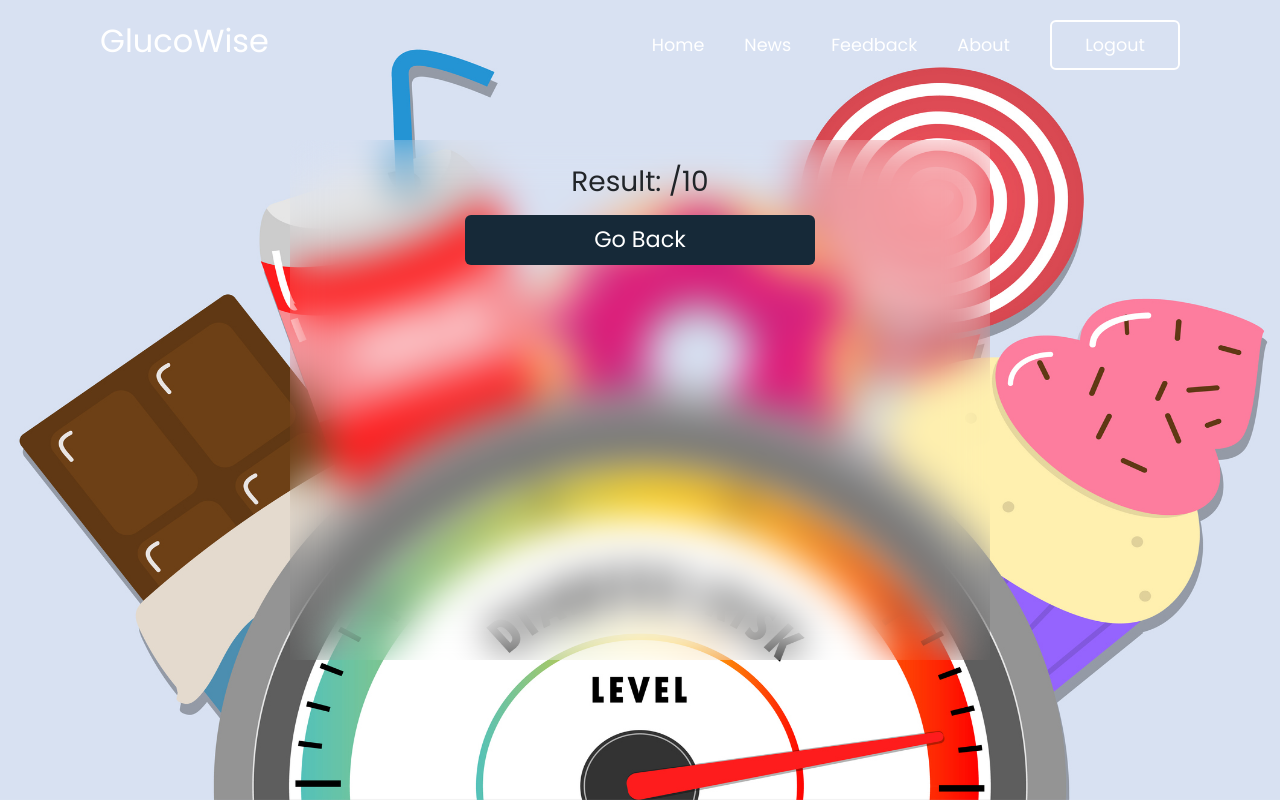
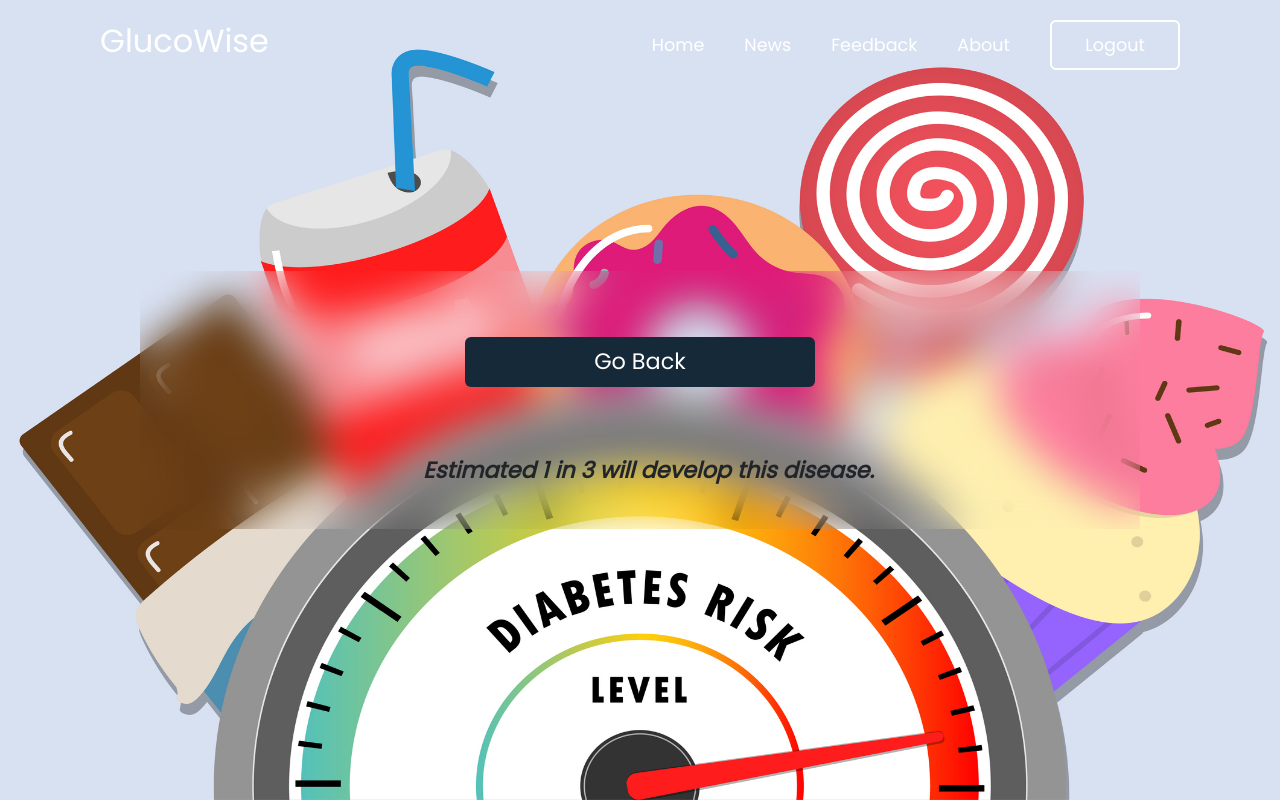
Before and after one commit to Kushal3603/DiabetesPredictionUsingML, a React (Create React App) app in the folder frontend/: page /result in a window 1280 px wide. Built offline with nearby package versions, Linux system fonts and the light colour scheme.

Commit message:
Last Commit

```diff
--- a/frontend/src/Result.css
+++ b/frontend/src/Result.css
@@ -10,10 +10,11 @@
 .resultContainer{
     font-size: 1.4em;
     font-family: 'Poppins',sans-serif;
-    width: 700px;
     padding: 25px 40px;
-    height: 520px;
+    height: fit-content;
     backdrop-filter: blur(20px);
+    width: 1000px;
+    padding-top: 50px;
 }
 
 .back{
--- a/frontend/src/Result.js
+++ b/frontend/src/Result.js
@@ -1,14 +1,30 @@
-import React from 'react'
-import './Result.css'
-import { Link,useNavigate } from 'react-router-dom'
+import React, { useState, useEffect } from 'react';
+import './Result.css';
+import { Link, useNavigate, useLocation } from 'react-router-dom';
 
-function Result(props) {
-  const vari1 = props.data;
-    const navigate=useNavigate();
-    const handleClick=()=>{
-        navigate('/')
+function Loader() {
+  return <div className="loader">Loading...</div>;
 }
 
+function Result() {
+    const navigate = useNavigate();
+    const location = useLocation();
+    const [loading, setLoading] = useState(true);
+    const handleClick = () => {
+        navigate('/');
+    };
+
+    useEffect(() => {
+        // Simulate a delay to show the loader for demonstration purposes
+        const timeout = setTimeout(() => {
+            setLoading(false);
+        }, 2000); // Adjust the delay as needed
+
+        return () => clearTimeout(timeout);
+    }, []);
+
+    const { predictions, bmi, junk } = location.state || {};
+    console.log("Predictions in Result:", predictions);
 
     return (
         <>
@@ -19,25 +35,50 @@ function Result(props) {
                     <Link to="#">News</Link>
                     <Link to="#">Feedback</Link>
                     <Link to="#">About</Link>
-          <button onClick={handleClick} className="loginbtn" >Logout</button>
+                    <button onClick={handleClick} className="loginbtn">Logout</button>
                 </nav>
             </header>
-    <div className='resultContainer'>
-        {console.log(vari1)}
-        <center><h3>Result: {vari1}/10</h3></center>
+            <main className="resultContainer">
+                {loading ? (
+                    <Loader />
+                ) : (
                     <ul>
-          {/* {predictionResult>5?<li><p>The estimated risk is considered to be high.</p></li>:<></>} */}
-
-        {/* <li><p>The estimated risk is considered to be high.</p></li>
-        <li><p>Estimated 1 in 3 will develop disease</p></li>
-       <li> <p>
-        Early stages of type 2 diabetes seldom cause any symptoms. You would be well advised to seriously consider your physical activity and eating habits and pay attention to your weight, to prevent yourself from developing diabetes. Please contact a public-health nurse or your own doctor for further guidance and tests.
-        </p></li> */}
+                        {predictions && (
+                            <>
+                                <li>
+                                    <p>Probability of Diabetes Type 2 in the future is <b>{predictions}%.</b></p>
+                                </li>
+                                {predictions > 50 && (
+                                    <>
+                                        <li>
+                                            <p>The estimated risk is considered to be high.</p>
+                                        </li>
+                                        {(bmi && bmi > 30) && (
+                                            <li>
+                                                <p>Early stages of type 2 diabetes seldom cause any symptoms. You would be well advised to seriously consider your physical activity and eating habits and pay attention to your weight, to prevent yourself from developing diabetes. Please contact a public-health nurse or your own doctor for further guidance and tests.</p>
+                                            </li>
+                                        )}
+                                        {(bmi && bmi < 18) && (
+                                            <li>
+                                                <p>Your BMI is less than 18. It's important to maintain a healthy weight. Please consider consulting with a healthcare professional for personalized advice.</p>
+                                            </li>
+                                        )}
+                                    </>
+                                )}
+                                {junk && junk > 1 && (
+                                    <li>
+                                        <p>It's advisable to avoid eating junk food.</p>
+                                    </li>
+                                )}
+                            </>
+                        )}
                     </ul>
-    <center><Link className='back' to='/'>Go Back</Link></center>
-    </div>
+                )}
+                <center><Link className="back" to="/">Go Back</Link></center><br/><br/>
+                <div className="end"><center><p><i><b>Estimated 1 in 3 will develop this disease.</b></i></p></center></div>
+            </main>
         </>
-  )
+    );
 }
 
-export default Result
+export default Result;
--- a/frontend/src/Test.js
+++ b/frontend/src/Test.js
@@ -1,8 +1,8 @@
+
 import React, { useState, useEffect } from "react";
 import './Test.css'
 import { Questions } from "./Questions";
 import { Link, useNavigate } from "react-router-dom";
-import Result from "./Result";
 
 function predictWithMLModel(heredity, physicalActivity, junk, glucose, bp, bmi, age) {
   console.log(heredity, physicalActivity, junk, glucose, bp, bmi, age);
@@ -15,7 +15,7 @@ function predictWithMLModel(heredity, physicalActivity, junk, glucose, bp, bmi,
   })
   .then(response => response.json())
   .then(predictions => {
-      console.log('Predictions: ', predictions);
+      console.log('Predictions: ', predictions,'%');
       return predictions;
   })
   .catch(error => {
@@ -28,7 +28,7 @@ function Test() {
   const dropdownStyles = {
     position: 'relative',
   };
-  const [predictions, setPredictions] = useState(0);
+
   const [index, setIndex] = useState(0);
   const [question, setQuestion] = useState(Questions[index]);
   const [heredity, setHeredity] = useState(null);
@@ -41,7 +41,7 @@ function Test() {
   const [result, setResult] = useState(false);
   const [isAnswered, setIsAnswered] = useState(false);
   const [selectedAnswer, setSelectedAnswer] = useState(null);
-  const [showResult, setShowResult] = useState(false);
+  const [predictions, setPredictions] = useState(null);
 
   useEffect(() => {
     if (heredity !== null && physicalActivity !== null && junk !== null && glucose !== null && bp !== null && bmi !== null && age !== null) {
@@ -65,7 +65,7 @@ function Test() {
 
     switch (index) {
       case 1:
-        setHeredity(ans === 1 ? 1 : 0); // If ans is 1 (Yes), set heredity to 1, otherwise set to 0
+        setHeredity(ans === 1 ? 1 : 0);
         break;
       case 3:
         switch (ans) {
@@ -97,20 +97,12 @@ function Test() {
     setIsAnswered(true);
   };
 
-  const handleHeredityChange = (e) => {
-    setHeredity((e.target.value));
-    setIsAnswered(true);
-  };
 
   const handlePhysicalActivity = (e) => {
     setPhysicalActivity(parseInt(e.target.value));
     setIsAnswered(true);
   };
 
-  const handleJunk = (e) => {
-    setJunk(parseFloat(e.target.value));
-    setIsAnswered(true);
-  };
 
   const handleBp = (e) => {
     setBp(parseInt(e.target.value));
@@ -133,13 +125,12 @@ function Test() {
     setJunk(false);
     setPhysicalActivity(0);
     setResult(false);
-    setShowResult(false);
+    setPredictions(null);
   };
 
   const next = () => {
     if (index === Questions.length - 1) {
       setResult(true);
-      setShowResult(false);
       return;
     }
     setIndex(prevIndex => prevIndex + 1);
@@ -150,9 +141,10 @@ function Test() {
     navigate('/')
   }
 
-  const handleSeeResult = () => {
-    setShowResult(true);
-    navigate('/result')
+  const handleSeeResult = async () => {
+    const predictions = await predictWithMLModel(heredity, physicalActivity, junk, glucose, bp, bmi, age);
+    setPredictions(predictions);
+    navigate('/result', { state: { predictions,bmi,junk } });
   }
 
   return (
@@ -298,7 +290,6 @@ function Test() {
           </>
         )}
       </div>
-      {showResult && <Result data={predictions}/>}
     </>
   );
 }
```
Also changed, not shown: 1 other file (tests, documents, lock files or other folders). Lines whose indentation alone changed are shown as unchanged.
